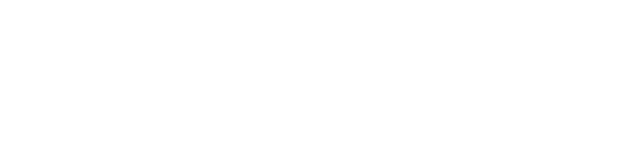
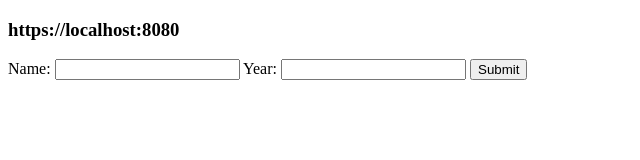
Before and after one commit to acciojob/sharable-urls-CodeshShubh, a website: page main.html in a window 1280 px wide. Shown: the whole page, without its empty margins (0-640 px from the left). Drawn offline with Linux system fonts and the light colour scheme.

Commit message:
created a submission

```diff
--- a/main.html
+++ b/main.html
@@ -3,6 +3,15 @@
   <body>
     <script type="text/javascript" src="./script.js">
 </script>
+   <h3 id="url"> https://localhost:8080</h3>
+	  <form>
+		  <label for="name">Name:</label>
+		  <input type="text" id="name" name="name"/>
+
+		  <label for="year">Year:</label>
+		  <input type="number" id="year" name="year"/>
+		  <button type="button" id="button" onclick="updateUrl()">Submit</button>
+	  </form>
   </body>
 
 </html>
--- a/script.js
+++ b/script.js
@@ -1 +1,9 @@
 // your code here
+function updateUrl(){
+	const name = document.getElementById('name').value;
+	const year = document.getElementById('year').value;
+
+	const newURL = `https://localhost:8080/?name=${encodeURIComponent(name)}&year=${encodeURIComponent(year) } `
+
+	document.getElementById('url').textContent = newURL;
+}
```
